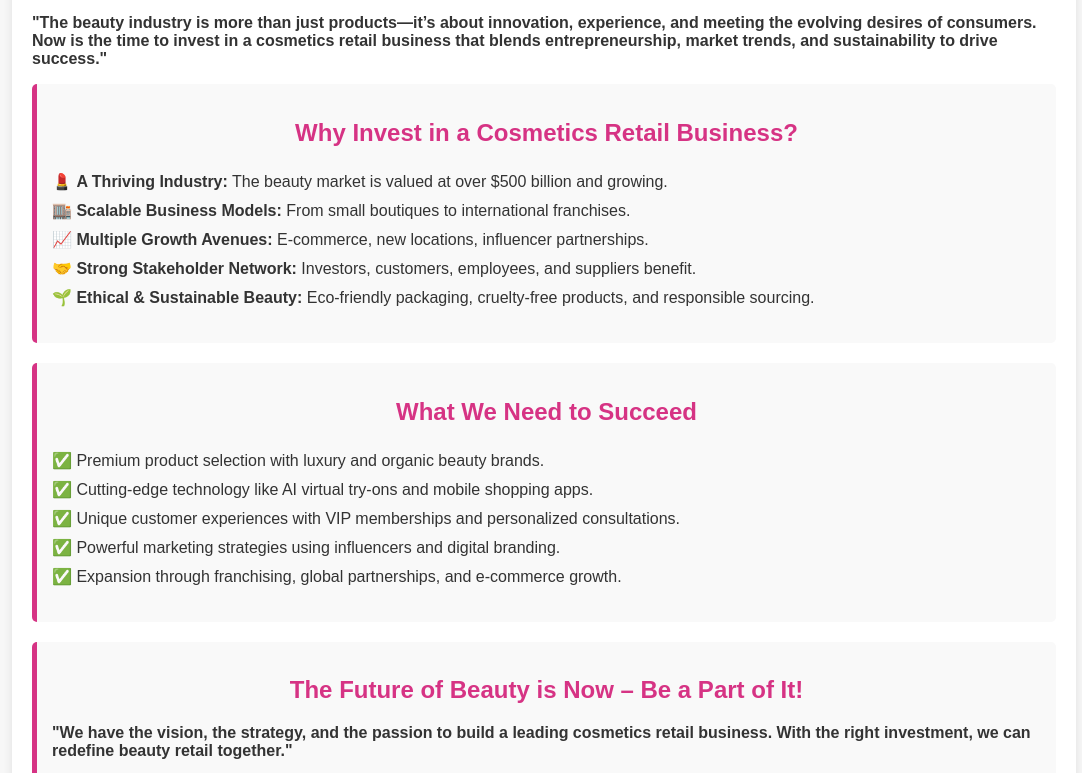
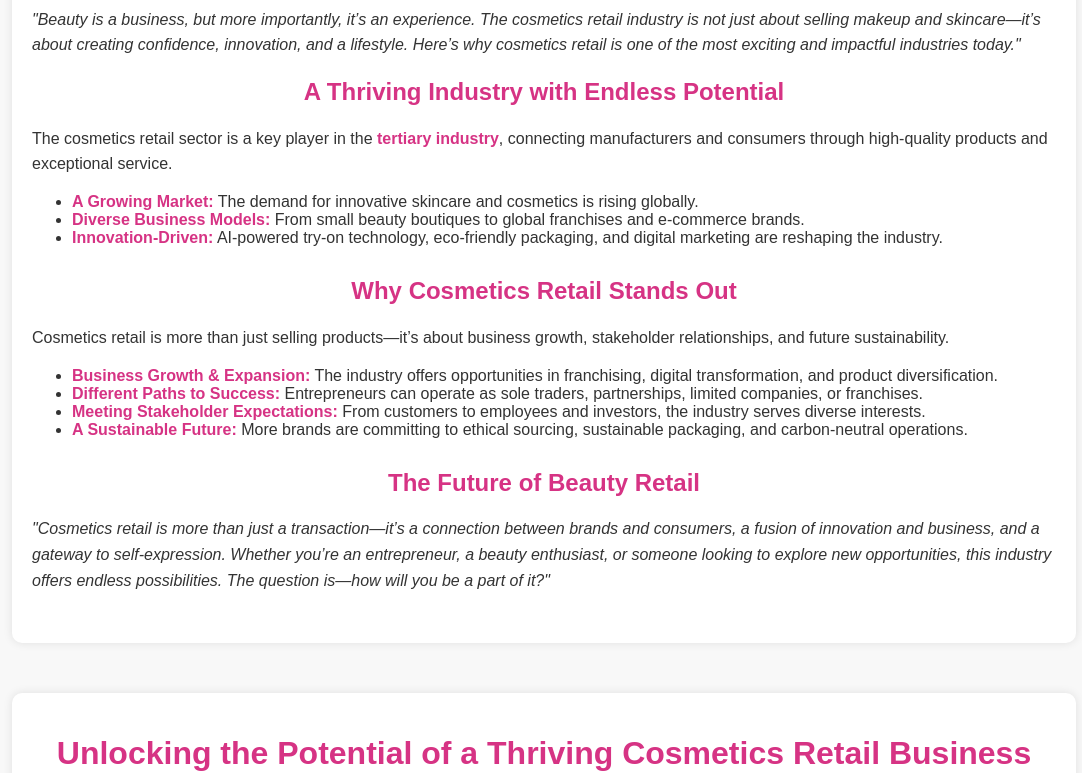
Before and after one commit to STEVE-Cloud-bit/html-starter, a plain HTML site: page business.html in a window 1280 px wide. Shown: the part 143-916 px from the top of the page, without its empty margins (96-1178 px from the left). Drawn offline with Linux system fonts and the light colour scheme.

Commit message:
Update business.html

```diff
--- a/business.html
+++ b/business.html
@@ -3,79 +3,81 @@
 <head>
     <meta charset="UTF-8">
     <meta name="viewport" content="width=device-width, initial-scale=1.0">
-    <title>Cosmetics Retail Pitch</title>
+    <title>Cosmetics Retail Business Pitch</title>
     <style>
         body {
             font-family: Arial, sans-serif;
             margin: 0;
             padding: 0;
-            background-color: #f7f7f7;
+            background-color: #f8f8f8;
             color: #333;
         }
         .container {
             width: 80%;
-            margin: 20px auto;
-            background: #fff;
+            margin: 50px auto;
+            background: white;
             padding: 20px;
-            border-radius: 8px;
-            box-shadow: 0 0 10px rgba(0, 0, 0, 0.1);
+            border-radius: 10px;
+            box-shadow: 0px 0px 10px rgba(0, 0, 0, 0.1);
         }
         h1, h2 {
+            text-align: center;
             color: #d63384;
-            text-align: center;
+        }
+        p {
+            line-height: 1.6;
+        }
+        .highlight {
+            color: #d63384;
+            font-weight: bold;
         }
         .section {
-            margin-bottom: 20px;
-            padding: 15px;
-            background: #f9f9f9;
-            border-left: 5px solid #d63384;
-            border-radius: 5px;
+            margin-bottom: 30px;
         }
-        ul {
-            list-style-type: none;
-            padding: 0;
+        .footer {
+            text-align: center;
+            margin-top: 30px;
+            padding: 10px;
+            background: #d63384;
+            color: white;
+            font-size: 14px;
         }
-        li {
-            padding: 5px 0;
-        }
-
-
     </style>
 </head>
 <body>
 
     <div class="container">
-        <h1>Unlocking the Potential of the Cosmetics Retail Industry (Section 1)</h1>
-        <p><strong>"The beauty industry is more than just products—it’s about innovation, experience, and meeting the evolving desires of consumers. Now is the time to invest in a cosmetics retail business that blends entrepreneurship, market trends, and sustainability to drive success."</strong></p>
+        <h1>The Power of Cosmetics Retail – More Than Just Beauty</h1>
+
+        <p><em>"Beauty is a business, but more importantly, it’s an experience. The cosmetics retail industry is not just about selling makeup and skincare—it’s about creating confidence, innovation, and a lifestyle. Here’s why cosmetics retail is one of the most exciting and impactful industries today."</em></p>
 
         <div class="section">
-            <h2>Why Invest in a Cosmetics Retail Business?</h2>
+            <h2>A Thriving Industry with Endless Potential</h2>
+            <p>The cosmetics retail sector is a key player in the <span class="highlight">tertiary industry</span>, connecting manufacturers and consumers through high-quality products and exceptional service.</p>
             <ul>
-                <li>💄 <strong>A Thriving Industry:</strong> The beauty market is valued at over $500 billion and growing.</li>
-                <li>🏬 <strong>Scalable Business Models:</strong> From small boutiques to international franchises.</li>
-                <li>📈 <strong>Multiple Growth Avenues:</strong> E-commerce, new locations, influencer partnerships.</li>
-                <li>🤝 <strong>Strong Stakeholder Network:</strong> Investors, customers, employees, and suppliers benefit.</li>
-                <li>🌱 <strong>Ethical & Sustainable Beauty:</strong> Eco-friendly packaging, cruelty-free products, and responsible sourcing.</li>
+                <li><span class="highlight">A Growing Market:</span> The demand for innovative skincare and cosmetics is rising globally.</li>
+                <li><span class="highlight">Diverse Business Models:</span> From small beauty boutiques to global franchises and e-commerce brands.</li>
+                <li><span class="highlight">Innovation-Driven:</span> AI-powered try-on technology, eco-friendly packaging, and digital marketing are reshaping the industry.</li>
             </ul>
         </div>
 
         <div class="section">
-            <h2>What We Need to Succeed</h2>
+            <h2>Why Cosmetics Retail Stands Out</h2>
+            <p>Cosmetics retail is more than just selling products—it’s about business growth, stakeholder relationships, and future sustainability.</p>
             <ul>
-                <li>✅ Premium product selection with luxury and organic beauty brands.</li>
-                <li>✅ Cutting-edge technology like AI virtual try-ons and mobile shopping apps.</li>
-                <li>✅ Unique customer experiences with VIP memberships and personalized consultations.</li>
-                <li>✅ Powerful marketing strategies using influencers and digital branding.</li>
-                <li>✅ Expansion through franchising, global partnerships, and e-commerce growth.</li>
+                <li><span class="highlight">Business Growth & Expansion:</span> The industry offers opportunities in franchising, digital transformation, and product diversification.</li>
+                <li><span class="highlight">Different Paths to Success:</span> Entrepreneurs can operate as sole traders, partnerships, limited companies, or franchises.</li>
+                <li><span class="highlight">Meeting Stakeholder Expectations:</span> From customers to employees and investors, the industry serves diverse interests.</li>
+                <li><span class="highlight">A Sustainable Future:</span> More brands are committing to ethical sourcing, sustainable packaging, and carbon-neutral operations.</li>
             </ul>
         </div>
 
         <div class="section">
-            <h2>The Future of Beauty is Now – Be a Part of It!</h2>
-            <p><strong>"We have the vision, the strategy, and the passion to build a leading cosmetics retail business. With the right investment, we can redefine beauty retail together."</strong></p>
-            <button>Let’s Talk Investment</button>
+            <h2>The Future of Beauty Retail</h2>
+            <p><em>"Cosmetics retail is more than just a transaction—it’s a connection between brands and consumers, a fusion of innovation and business, and a gateway to self-expression. Whether you’re an entrepreneur, a beauty enthusiast, or someone looking to explore new opportunities, this industry offers endless possibilities. The question is—how will you be a part of it?"</em></p>
         </div>
     </div>
+
 
     <div class="container">
 
@@ -162,5 +164,9 @@
                                                                                           </div>
     </div>
 
+<div class="footer">
+        <p>© 2025 Cosmetics Retail Insights. All Rights Reserved.</p>
+    </div>
+
 </body>
 </html>
```
